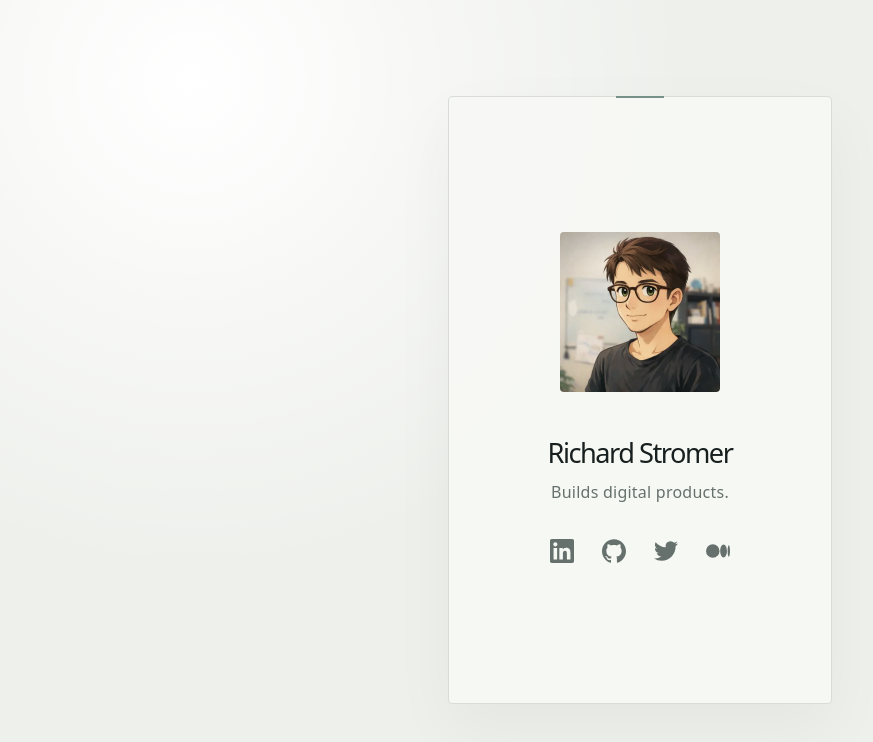
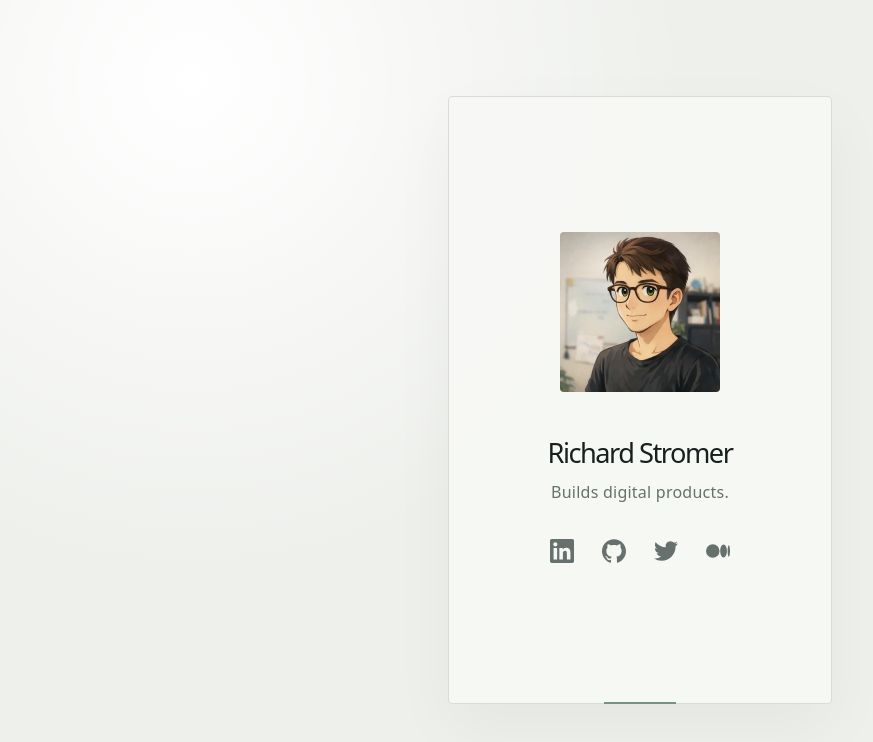
Before and after one commit to noxan/stromer, a SvelteKit app: page / in a window 1280 px wide. Shown: the top 742 px of the page, without its empty margins (0-873 px from the left). Built offline with nearby package versions, Linux system fonts and the light colour scheme.

Commit message:
style: adjust card decoration positioning and width

```diff
--- a/src/routes/+page.svelte
+++ b/src/routes/+page.svelte
@@ -57,9 +57,9 @@
 
 	.card::before {
 		position: absolute;
-		top: -1px;
+		bottom: -1px;
 		left: 50%;
-		width: 3rem;
+		width: 4.5rem;
 		height: 2px;
 		background: #789188;
 		content: '';
```
